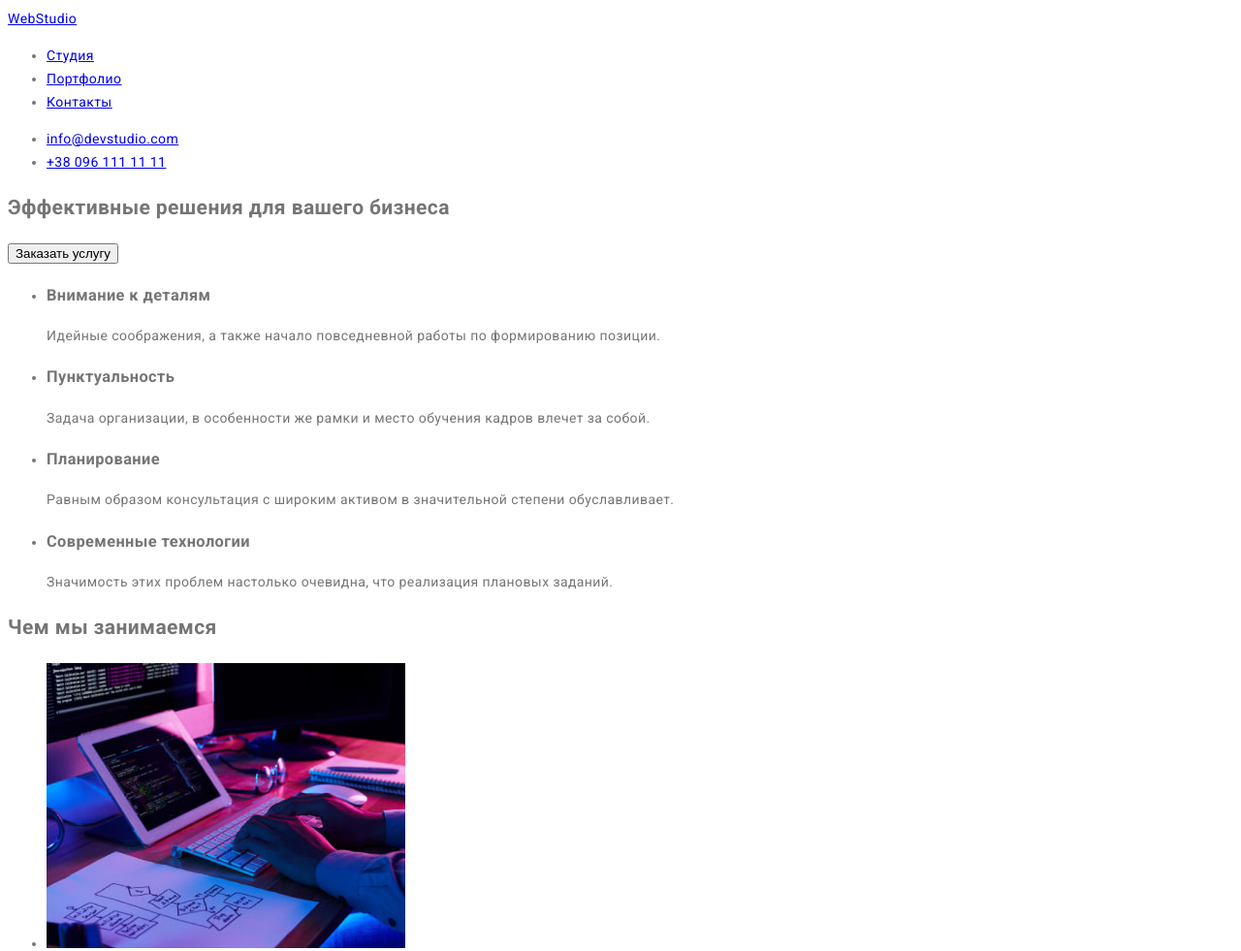
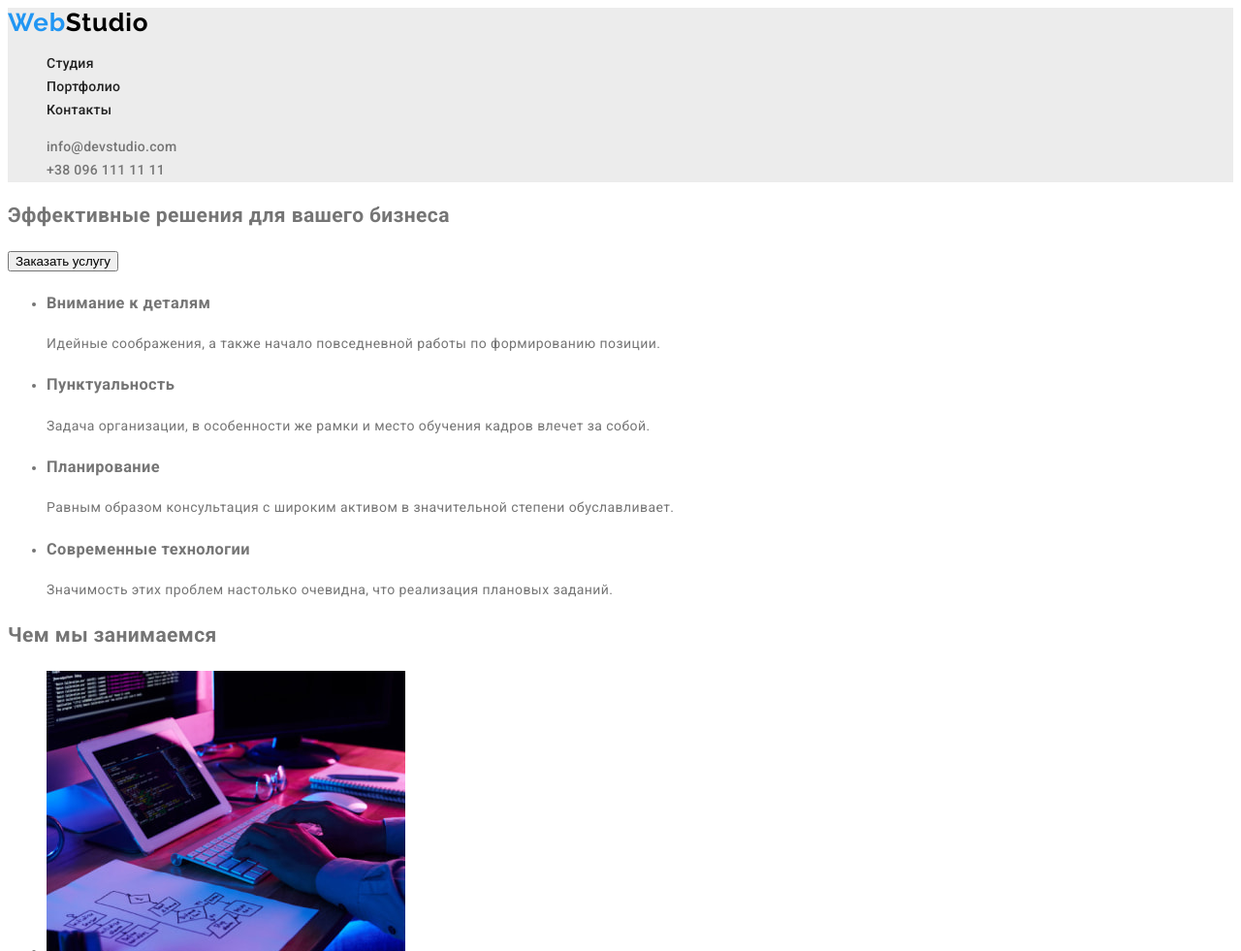
Before and after one commit to AnnaRakarchuk/goit-markup-hw-02, a plain HTML site: page index.html in a window 1280 px wide. Shown: the top 981 px of the page at 97% size. Drawn offline with Linux system fonts and the light colour scheme.

Commit message:
Add styles in header section

```diff
--- a/css/styles.css
+++ b/css/styles.css
@@ -1,23 +1,23 @@
-:root{
+:root {
   /*fonts*/
 
-    --main-font: "Roboto", sans-serif;
+  --main-font: 'Roboto', sans-serif;
   --secondary-font: 'Raleway', sans-serif;
 
   /*text-colors*/
 
   --main-txt-cl: #757575;
   --secondary-txt-cl: #212121;
-  --accent-cl: #2196F3;
-  --secondary-txt-white: #FFFFFF;
+  --accent-cl: #2196f3;
+  --secondary-txt-white: #ffffff;
 
   /*background-colors*/
 
-   --main-bg-cl:#ffffff ;
-  --secondary-bg-cl:#F5F4FA ;
-  --dark-bg-cl: #2F303A;
+  --main-bg-cl: #ffffff;
+  --secondary-bg-cl: #f5f4fa;
+  --dark-bg-cl: #2f303a;
 }
-body{
+body {
   font-family: var(--main-font);
   font-size: 14px;
   line-height: 1.71;
@@ -37,3 +37,52 @@ body{
   clip-path: inset(50%);
   margin: -1px;
 }
+
+.link {
+    text-decoration: none;
+    color: currentColor;
+  }
+.list{
+    list-style: none;
+  }
+
+/*-----------------
+| Header section
+-------------------*/
+.header{
+    background-color: #ECECEC;
+}
+.link{
+    font-family: var(--main-font);
+    font-weight: 500;
+    font-size: 14px;
+    line-height: 1.14;
+    letter-spacing: 0.02em;
+    color: var(--secondary-txt-cl);
+    }
+.link-logo {
+  font-family: var(--secondary-font);
+  font-weight: 700;
+  font-size: 26px;
+  line-height: 1.19;
+  letter-spacing: 0.03em;
+  color: #000000;
+}
+.logo-web{
+    color: var(--accent-cl);
+}
+.link:hover,
+.link:focus{
+    color: var(--accent-cl);
+}
+.contacts-link{
+    color: var(--main-txt-cl);
+}
+
+/*-----------------
+| Main content page studio
+-------------------*/
+/*-----------------------------------------------*/
+/*-----------------
+| Hero section
+-------------------*/
--- a/index.html
+++ b/index.html
@@ -16,7 +16,7 @@
   <body>
     <header class="header">
       <nav class="navigation">
-        <a class="link-logo" href="./index.html" lang="en"
+        <a class="link-logo link" href="./index.html" lang="en"
           ><span class="logo-web">Web</span>Studio</a
         >
         <ul class="list">
@@ -31,12 +31,12 @@
           </li>
         </ul>
       </nav>
-      <ul class="contacts">
+      <ul class="contacts list">
         <li class="contacts-item">
-          <a class="contacts-link" href="mailto:info@devstudio.com">info@devstudio.com</a>
+          <a class="contacts-link link" href="mailto:info@devstudio.com">info@devstudio.com</a>
         </li>
         <li class="contacts-item">
-          <a class="contacts-link" href="tel:+380961111111">+38 096 111 11 11</a>
+          <a class="contacts-link link" href="tel:+380961111111">+38 096 111 11 11</a>
         </li>
       </ul>
     </header>
@@ -161,7 +161,7 @@
       </section>
     </main>
     <footer class="footer">
-      <a class="link-logo" href="./index.html" lang="en"><span class="logo-web">Web</span>Studio</a>
+      <a class="link-logo link" href="./index.html" lang="en"><span class="logo-web">Web</span>Studio</a>
       <address class="footer-address">
         <ul class="footer-list">
           <li class="footer-item">
```
Also changed, not shown: portfolio.html (+42 -8 lines). Lines whose indentation alone changed are shown as unchanged.
